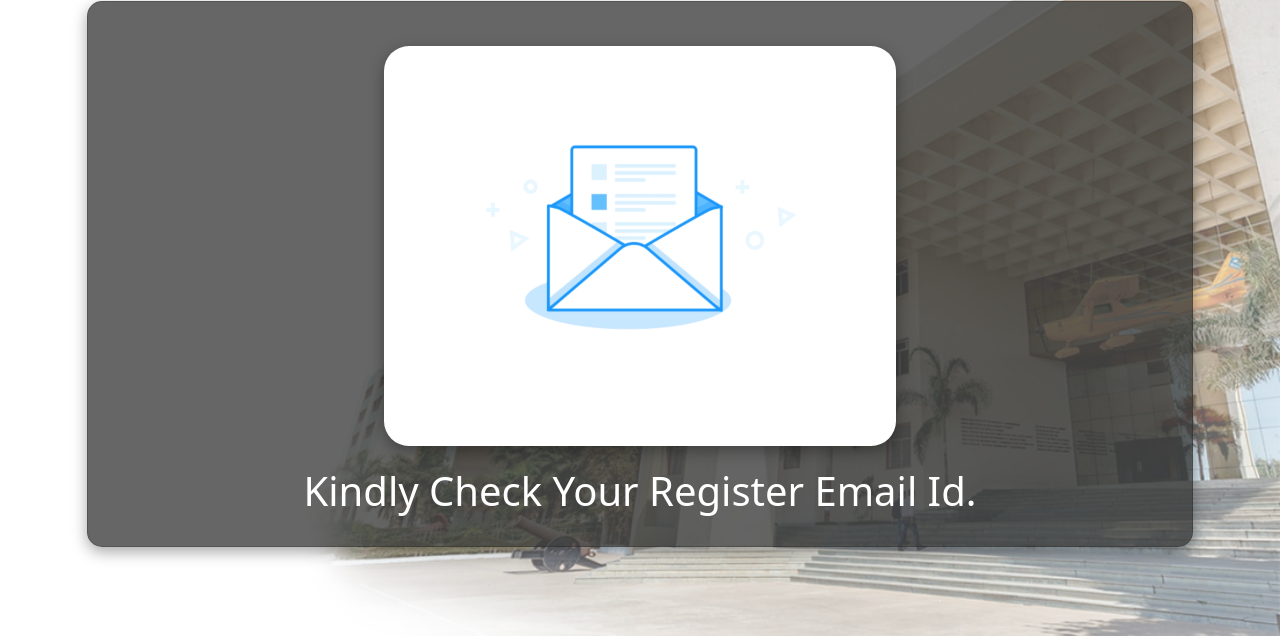
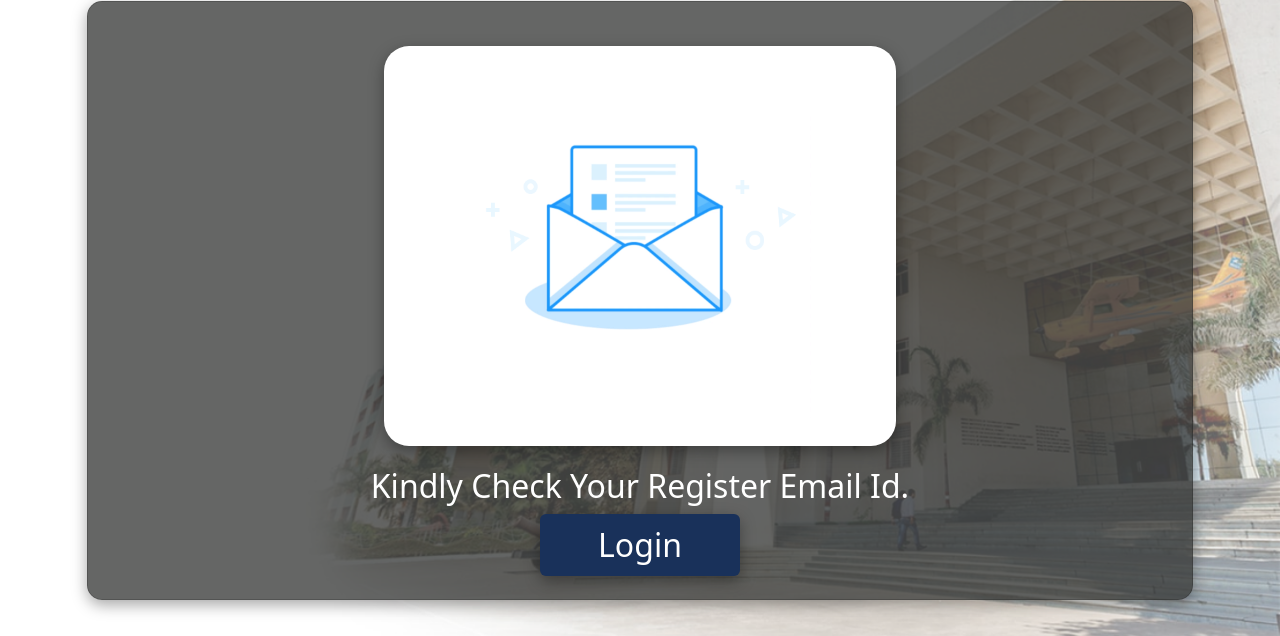
Before and after one commit to MihirDharaiya/IndusUniApp, a React app in the folder website-portal/: page /Reset-password-link-sent in a window 1280 px wide. Shown: the part 164-800 px from the top of the page. Built offline with nearby package versions, Linux system fonts and the light colour scheme; some packages are replaced by stand-ins of ours; no server answers.

Commit message:
Better functionalities

```diff
--- a/website-portal/public/index.html
+++ b/website-portal/public/index.html
@@ -3,7 +3,6 @@
   <head>
     <meta charset="utf-8" />
     <link rel="icon" href="%PUBLIC_URL%/favicon.ico" />
-    <meta name="viewport" content="width=device-width, initial-scale=1" />
     <meta name="theme-color" content="#000000" />
     <meta
       name="description"
--- a/website-portal/src/index.js
+++ b/website-portal/src/index.js
@@ -2,12 +2,12 @@ import React from "react";
 import ReactDOM from "react-dom/client";
 import { BrowserRouter } from "react-router-dom";
 import Paths from "./Paths.js";
-import "../node_modules/bootstrap/dist/css/bootstrap.min.css"
+import "../node_modules/bootstrap/dist/css/bootstrap.min.css";
 ReactDOM.createRoot(document.getElementById("root")).render(
   <>
     <BrowserRouter>
-    <div className="backgroundimage">
-      <Paths />
+      <div className="backgroundimage">
+        <Paths />
       </div>
     </BrowserRouter>
   </>
--- a/website-portal/src/pages/auth/ResetPasswordLink.jsx
+++ b/website-portal/src/pages/auth/ResetPasswordLink.jsx
@@ -2,7 +2,12 @@ import React from "react";
 import Logo from "../../images/IndusLogo.png";
 import Password from "../../images/password-image.gif";
 import "../styles/ResetPasswordLink.css";
+import { useNavigate } from "react-router-dom";
 const ResetPasswordLink = () => {
+  const navigate = useNavigate();
+  function relogin() {
+    navigate("/login");
+  }
   return (
     <div className="backgroundimage">
       <div className="password-div ">
@@ -23,6 +28,16 @@ const ResetPasswordLink = () => {
             {" "}
             Kindly Check Your Register Email Id.
           </h1>
+          <div className="d-grid gap-2 d-md-flex justify-content-md-center">
+            <button
+              type="submit"
+              className="btn"
+              id="pass-submit-btn"
+              onClick={relogin}
+            >
+              Login
+            </button>
+          </div>
         </div>
       </div>
     </div>
--- a/website-portal/src/pages/styles/ResetPasswordLink.css
+++ b/website-portal/src/pages/styles/ResetPasswordLink.css
@@ -25,4 +25,14 @@
   color: #fff;
   font-weight: 300;
   margin-top: 2%;
+  font-size: xx-large;
 }
+
+#pass-submit-btn {
+  font-size: xx-large;
+  width: 200px;
+  font-weight: 300;
+  background-color: #19315a;
+  color: #fff;
+  box-shadow: rgba(0, 0, 0, 0.35) 0px 5px 15px;
+}
```
Also changed, not shown: website-portal/src/OnlyBrowser.jsx (added, +7 -0 lines).
